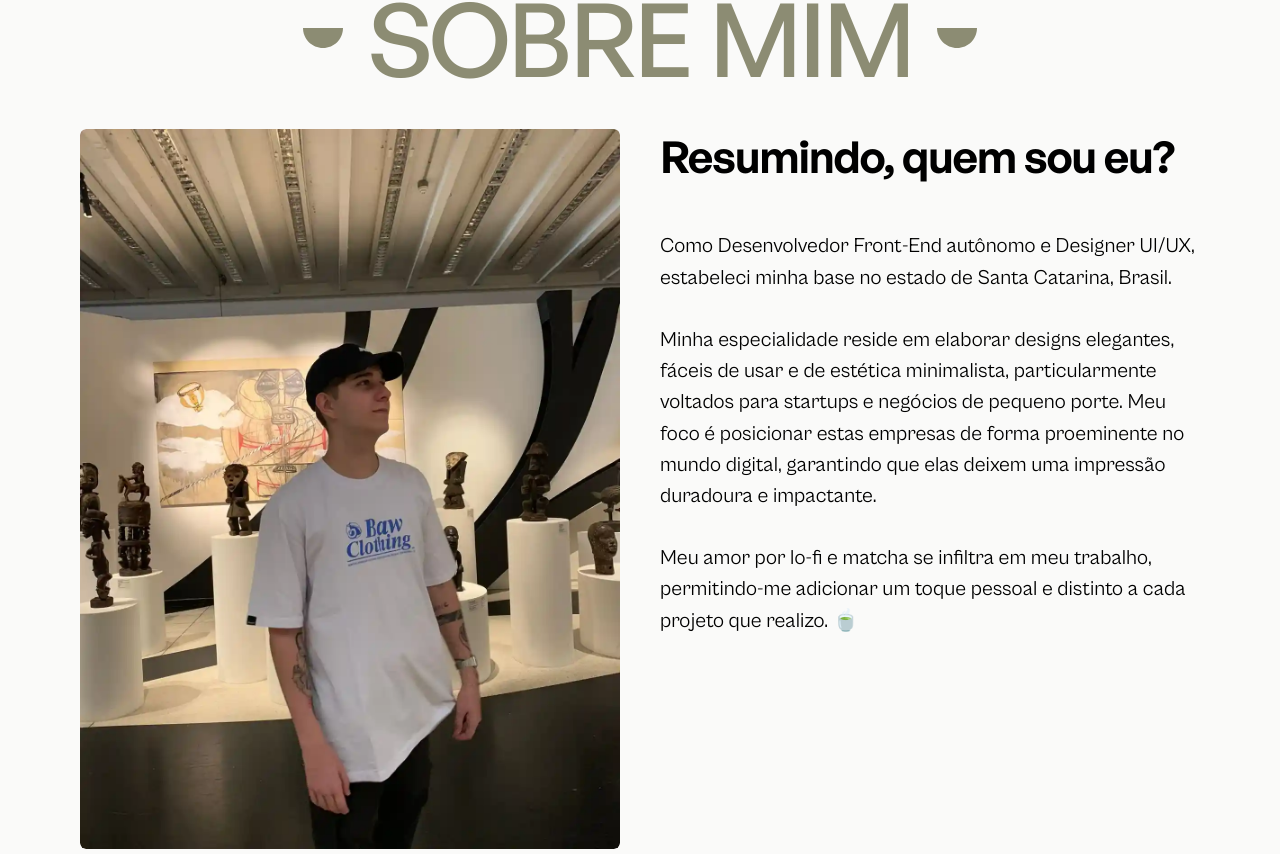
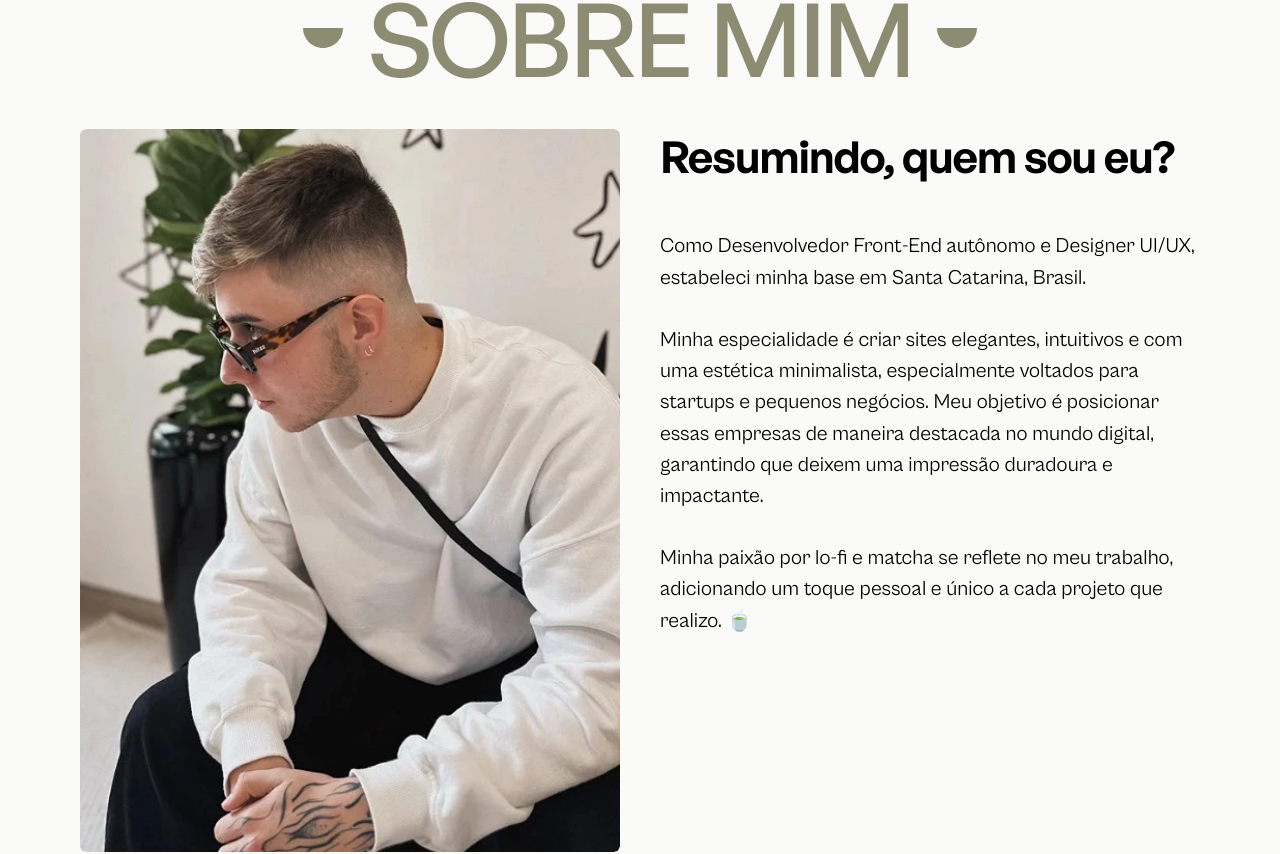
Before and after one commit to lucasschunemann/porta-luvas, a React (Vite) app: page / in a window 1280 px wide. Shown: the part 1791-2645 px from the top of the page. Built offline with nearby package versions, Linux system fonts and the light colour scheme.

Commit message:
Alteração de fotos e legenda

```diff
--- a/src/components/homepage/About.jsx
+++ b/src/components/homepage/About.jsx
@@ -1,5 +1,5 @@
 import { useEffect, useRef } from "react";
-import profileImg from "/src/assets/images/eulucas1.webp";
+import profileImg from "/src/assets/images/lucasvondev.webp";
 import { ScrollTrigger } from "gsap/all";
 import { gsap } from "gsap";
 import Heading from "../ui/Heading";
@@ -44,25 +44,35 @@ export default function About() {
             src={profileImg}
             width="600"
             height="800"
-            alt="imagem de luquinhas"
+            alt="Imagem do desenvolvedor"
           />
         </div>
-        <div className="top-20 sm:sticky md:top-28 lg:top-32 md:w-1/2">
+        <div className="top-20 sm:sticky md:top-28 md:w-1/2 lg:top-32">
           <div className="w-full space-y-4 2xl:space-y-10">
             <h3
               ref={heading}
-              className="translate-y-10 text-heading-3 2xl:text-7xl font-semibold leading-tight opacity-0"
+              className="translate-y-10 text-heading-3 font-semibold leading-tight opacity-0 2xl:text-7xl"
             >
               Resumindo, quem sou eu?
             </h3>
-            <p ref={body} className=" translate-y-10 text-body-1 2xl:text-4xl opacity-0">
+            <p
+              ref={body}
+              className=" translate-y-10 text-body-1 opacity-0 2xl:text-4xl"
+            >
               <br></br>
-              Como Desenvolvedor Front-End autônomo e Designer UI/UX, estabeleci minha base no estado de Santa Catarina, Brasil.
-            <br></br>
-            <br></br>Minha especialidade reside em elaborar designs elegantes, fáceis de usar e de estética minimalista, particularmente voltados para startups e negócios de pequeno porte. Meu foco é posicionar estas empresas de forma proeminente no mundo digital, garantindo que elas deixem uma impressão duradoura e impactante.
-            <br></br>
-            <br></br>
-            Meu amor por lo-fi e matcha se infiltra em meu trabalho, permitindo-me adicionar um toque pessoal e distinto a cada projeto que realizo. 🍵
+              Como Desenvolvedor Front-End autônomo e Designer UI/UX, estabeleci
+              minha base em Santa Catarina, Brasil.
+              <br></br>
+              <br></br>Minha especialidade é criar sites elegantes, intuitivos e
+              com uma estética minimalista, especialmente voltados para startups
+              e pequenos negócios. Meu objetivo é posicionar essas empresas de
+              maneira destacada no mundo digital, garantindo que deixem uma
+              impressão duradoura e impactante.
+              <br></br>
+              <br></br>
+              Minha paixão por lo-fi e matcha se reflete no meu trabalho,
+              adicionando um toque pessoal e único a cada projeto que realizo.
+              🍵
               <br></br>
               <br></br>
             </p>
```
Also changed, not shown: src/assets/images/eulucas1.webp (deleted), src/assets/images/lucasvondev.webp (added).
